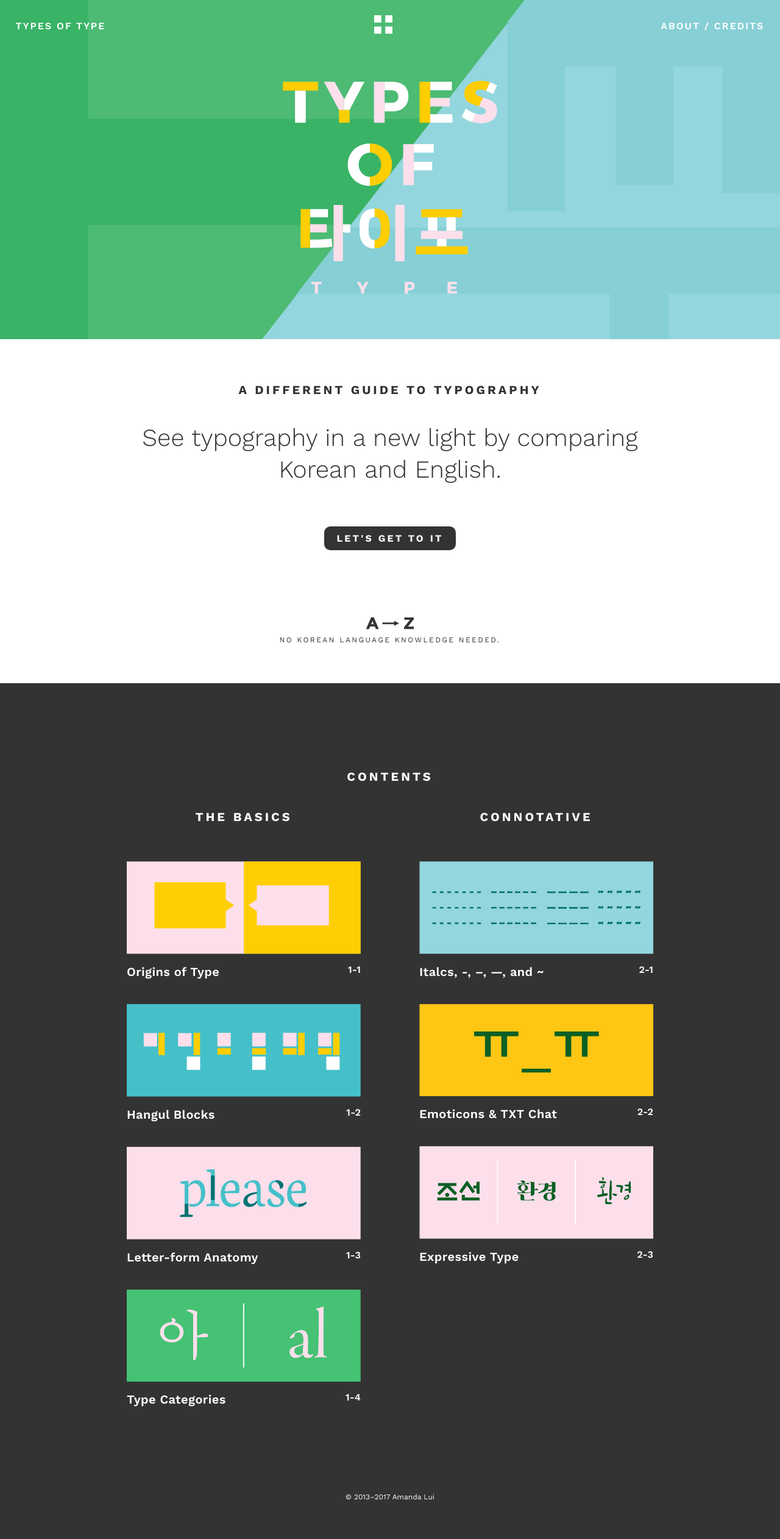
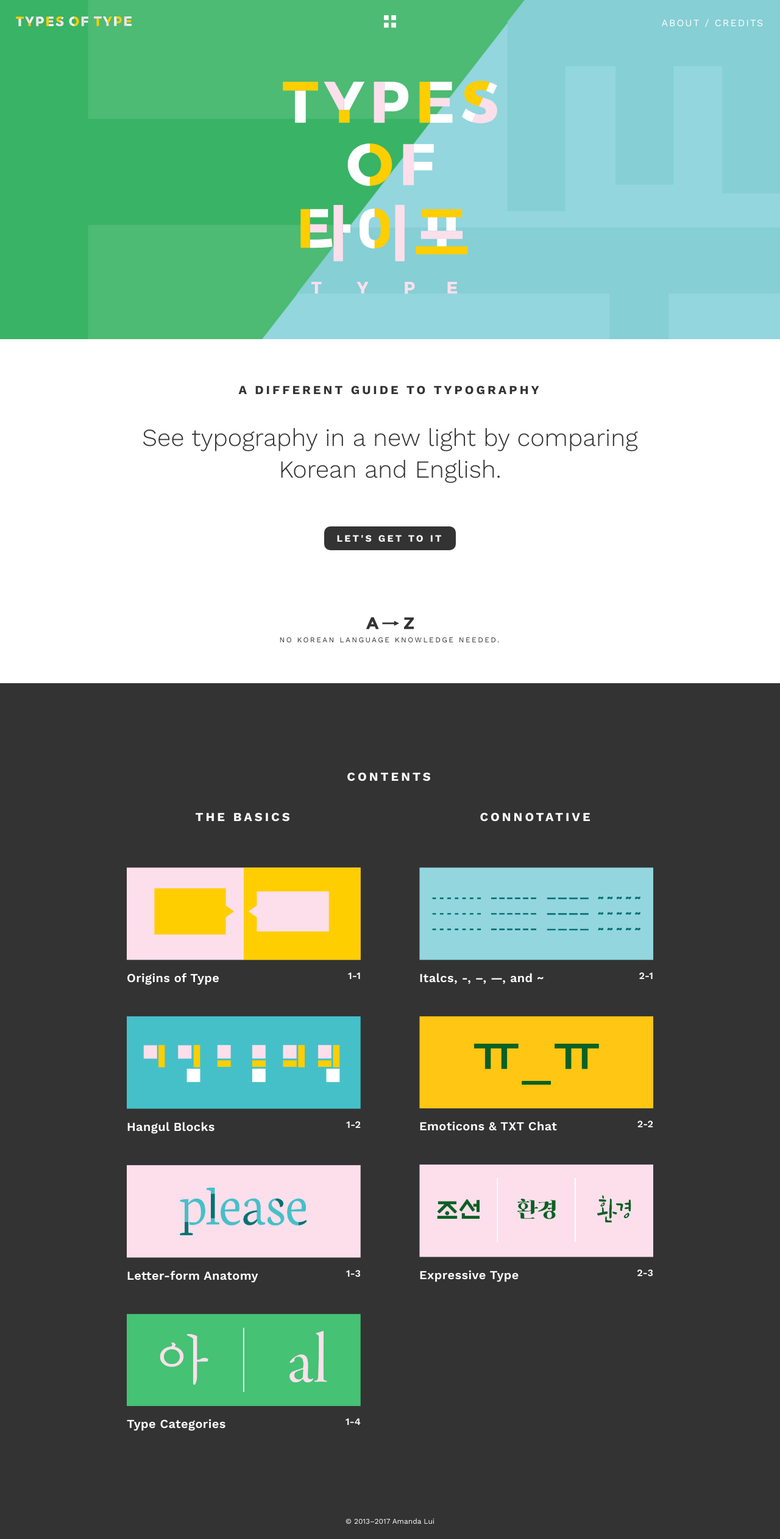
Before and after one commit to amandalui/types-of-type, a PHP site: page / in a window 1280 px wide. Shown: the whole page at 61% size. Before the commit the page ends 2459 px from the top, so only its background shows below. Run offline with PHP 8.4, Linux system fonts and the light colour scheme.

Commit message:
Header Nav
– Updated header nav

```diff
--- a/css/style.css
+++ b/css/style.css
@@ -102,6 +102,10 @@ h3 {
 
 .column--half {
   width: 50%;
+  float: left; }
+
+.column--one-third {
+  width: 33.333%;
   float: left; }
 
 .column--three-fourths {
@@ -248,7 +252,7 @@ footer {
   .menu__item img {
     width: 100%;
     height: auto;
-    padding: 40px 0 10px 0; }
+    padding: 50px 0 10px 0; }
   .menu__item a:link {
     color: #fff;
     text-decoration: none; }
@@ -277,13 +281,14 @@ nav {
   padding: 20px 2% 0 2%; }
 
 nav a:link {
-  font-weight: 600;
   color: #fff;
   text-transform: uppercase;
   letter-spacing: 2px; }
 nav a:visited {
   color: #fff; }
-nav .item {
-  flex-grow: 1; }
+
+.nav__logo {
+  max-width: 190px;
+  height: auto; }
 
 /*# sourceMappingURL=style.css.map */
--- a/includes/header-nav.php
+++ b/includes/header-nav.php
@@ -1,5 +1,5 @@
   <nav>
-    <div class="item"><a href="/">TYPES OF TYPE</a></div>
-    <div class="item center"><img src="images/nav-button.png"></div>
-    <div class="item right"><a href="/about.php">About / Credits</a></div>
+    <div class="column--one-third"><a href="/"><img class="nav__logo" src="images/types-of-type-horizontal.svg"></a></div>
+    <div class="column--one-third center"><img src="images/nav-button.png"></div>
+    <div class="column--one-third right"><a href="/about.php">About / Credits</a></div>
   </nav>
--- a/scss/base/_base.scss
+++ b/scss/base/_base.scss
@@ -110,6 +110,11 @@ h3 {
 
 }
 
+.column--one-third {
+  width: 33.333%;
+  float: left;
+}
+
 .column--three-fourths {
   width: 75%;
   float: left;
--- a/scss/layout/_menu.scss
+++ b/scss/layout/_menu.scss
@@ -17,7 +17,7 @@
     img {
       width: 100%;
       height: auto;
-      padding: 40px 0 10px 0;
+      padding: 50px 0 10px 0;
     }
 
    a {
--- a/scss/layout/_nav.scss
+++ b/scss/layout/_nav.scss
@@ -13,7 +13,6 @@ nav {
 nav {
 
   & a:link {
-    font-weight: 600;
     color: $light;
     text-transform: uppercase;
     letter-spacing: 2px;
@@ -23,8 +22,9 @@ nav {
     color: $light;
   }
 
-  & .item {
-    flex-grow: 1;
-  }
+}
 
+.nav__logo {
+  max-width: 190px;
+  height: auto;
 }
```
Also changed, not shown: images/hangul-blocks/slide-1.png (added), images/hangul-blocks/slide-2.png (added), images/hangul-blocks/slide-3.png (added), images/hangul-blocks/slide-4.png (added), images/nav-button.png, images/types-of-type-horizontal.svg (added), 1 other file.
